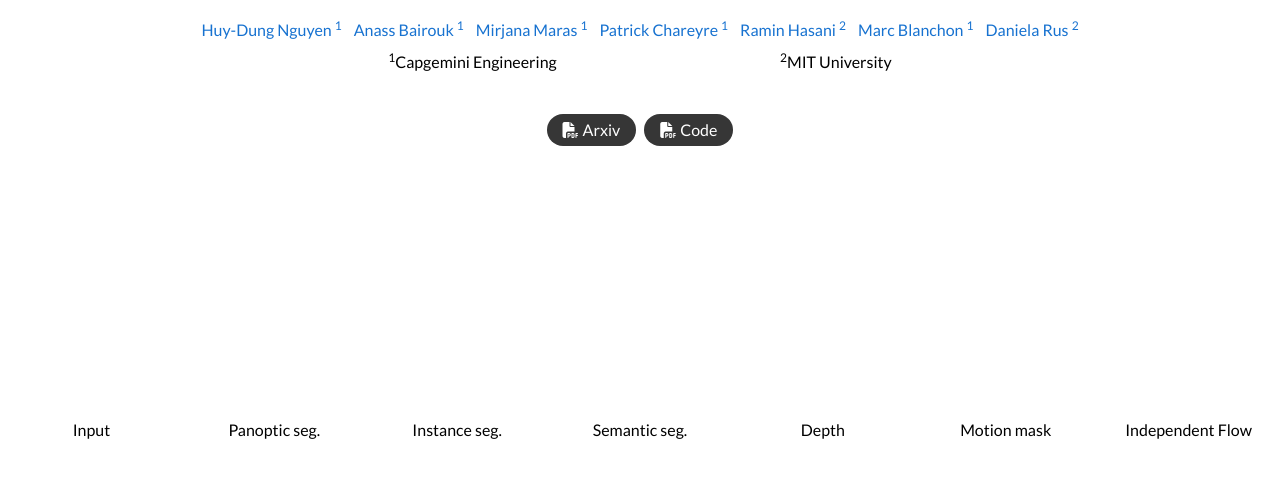
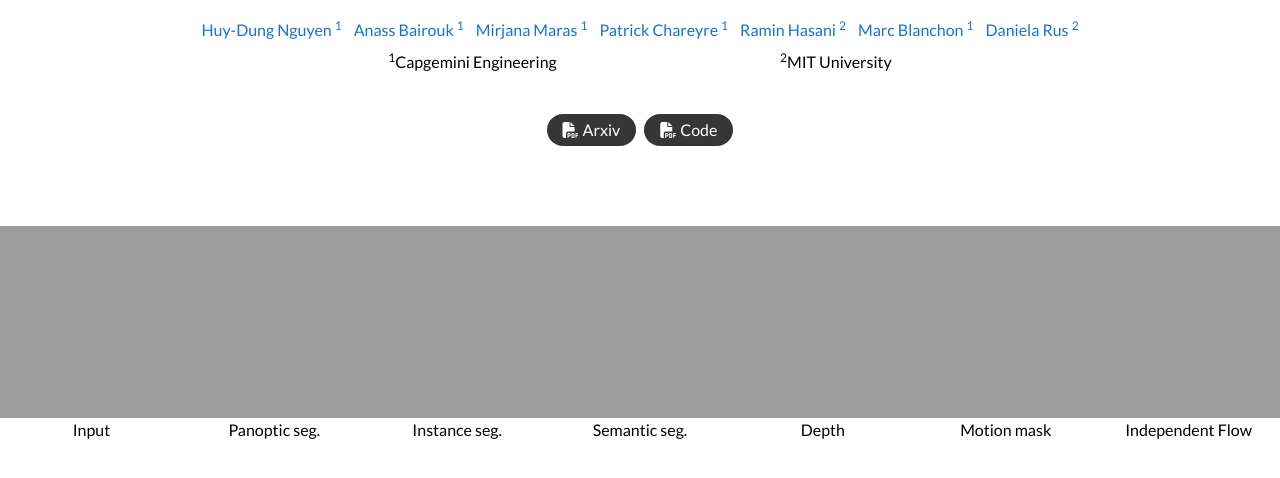
Before and after one commit to HI-ComputerVision/uni-encoder, a plain HTML site: page index.html in a window 1280 px wide. Shown: the part 134-612 px from the top of the page. Drawn offline with nearby package versions, Linux system fonts and the light colour scheme; the site is published under a folder, as on GitHub Pages, so addresses that start at the root find nothing.

Commit message:
[FIX] img link

```diff
--- a/index.html
+++ b/index.html
@@ -86,7 +86,7 @@
     </div>
     <div id="quantitative-results" class="w-full max-w-[1400px] mx-auto mt-20">
       <div
-        class="pt-[15%] bg-[url('/assets/img/qualitative_results.png')] bg-cover bg-no-repeat"
+        class="pt-[15%] bg-[url('./assets/img/qualitative_results.png')] bg-cover bg-no-repeat"
       ></div>
       <div class="grid grid-cols-7 text-center">
         <div>Input</div>
```
